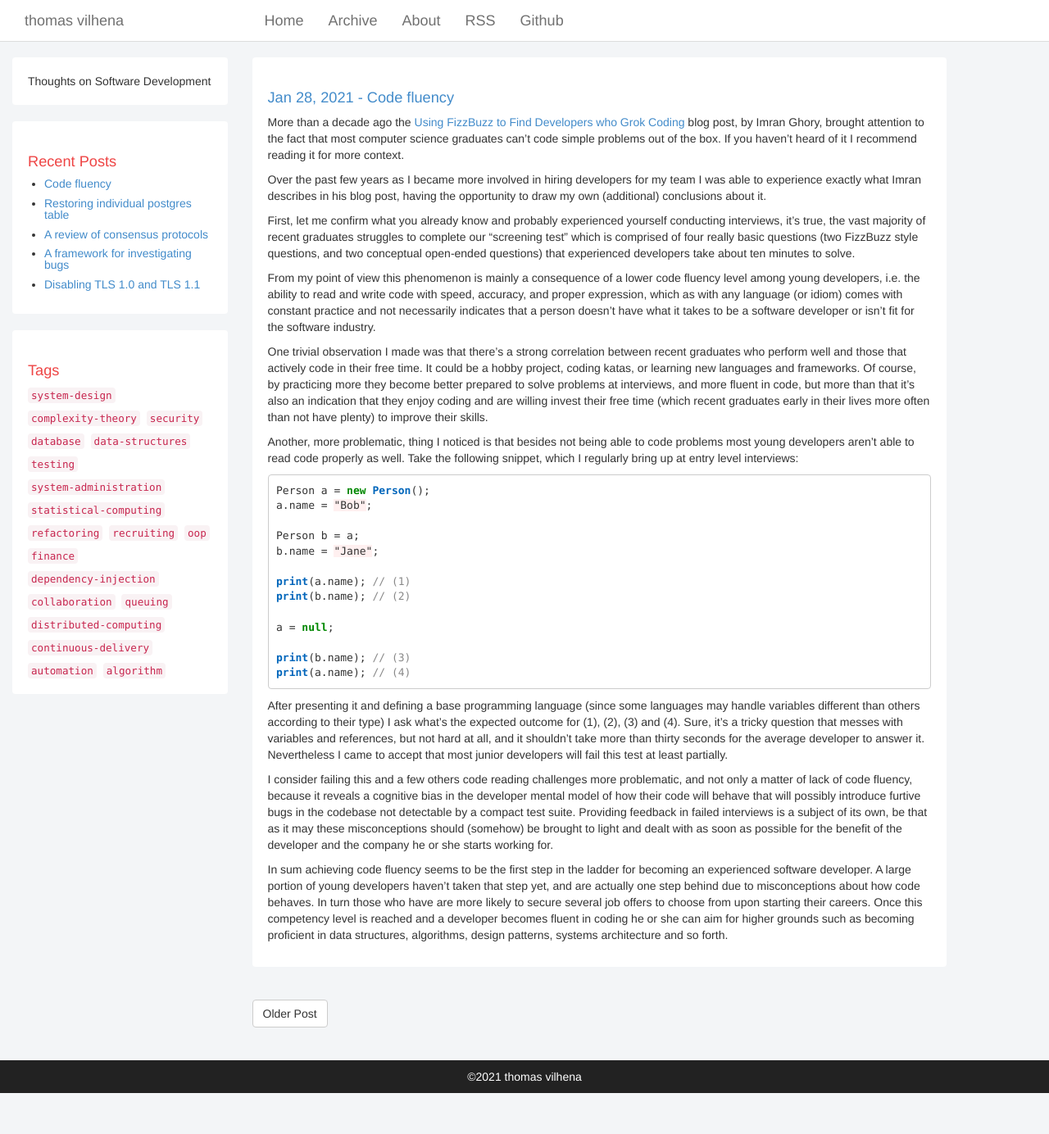
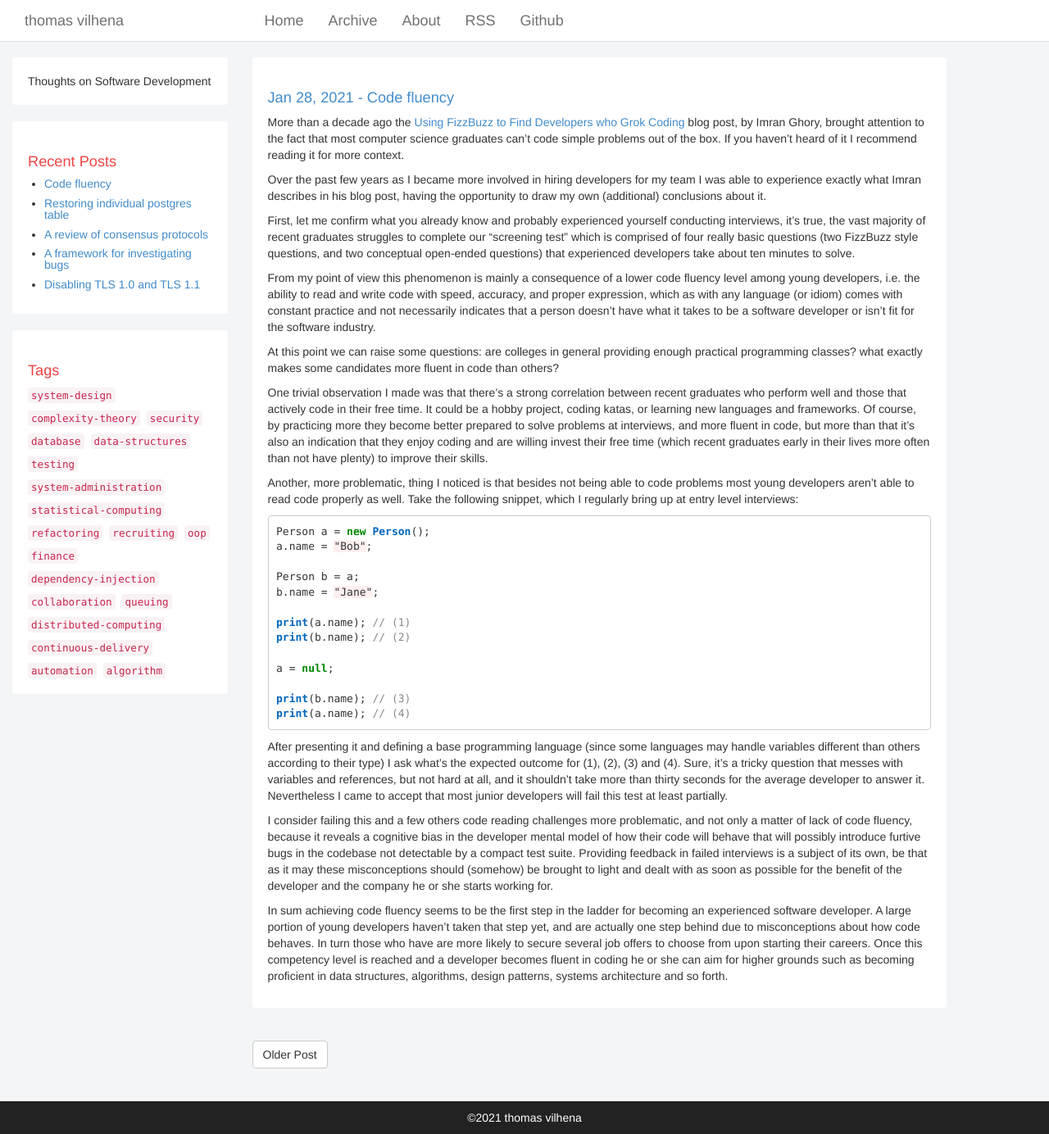
Before and after one commit to TCGV/blog, a Jekyll site: the page built from _posts/2021-01-27-code-fluency.md, in a window 1280 px wide and 1384 px high. Shown: the whole window at 82% size. Built offline with Jekyll 4.4.1, drawn with Linux system fonts in a browser that asks for light colours.

Commit message:
Update 2021-01-27-code-fluency.md

```diff
--- a/_posts/2021-01-27-code-fluency.md
+++ b/_posts/2021-01-27-code-fluency.md
@@ -12,6 +12,8 @@ Over the past few years as I became more involved in hiring developers for my te
 First, let me confirm what you already know and probably experienced yourself conducting interviews, it's true, the vast majority of recent graduates struggles to complete our "screening test" which is comprised of four really basic questions (two FizzBuzz style questions, and two conceptual open-ended questions) that experienced developers take about ten minutes to solve.
 
 From my point of view this phenomenon is mainly a consequence of a lower code fluency level among young developers, i.e. the ability to read and write code with speed, accuracy, and proper expression, which as with any language (or idiom) comes with constant practice and not necessarily indicates that a person doesn't have what it takes to be a software developer or isn't fit for the software industry.
+
+At this point we can raise some questions: are colleges in general providing enough practical programming classes? what exactly makes some candidates more fluent in code than others?
 
 One trivial observation I made was that there's a strong correlation between recent graduates who perform well and those that actively code in their free time. It could be a hobby project, coding katas, or learning new languages and frameworks. Of course, by practicing more they become better prepared to solve problems at interviews, and more fluent in code, but more than that it's also an indication that they enjoy coding and are willing invest their free time (which recent graduates early in their lives more often than not have plenty) to improve their skills.
 
```
